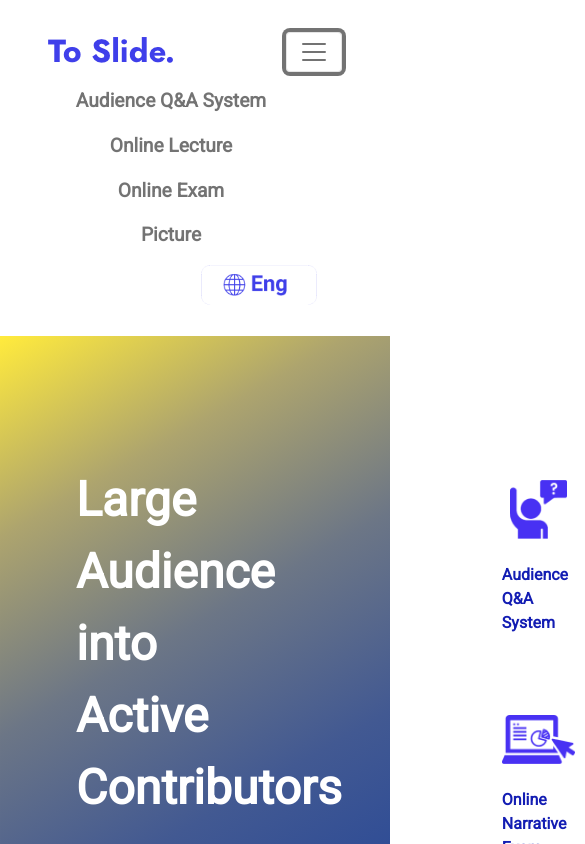
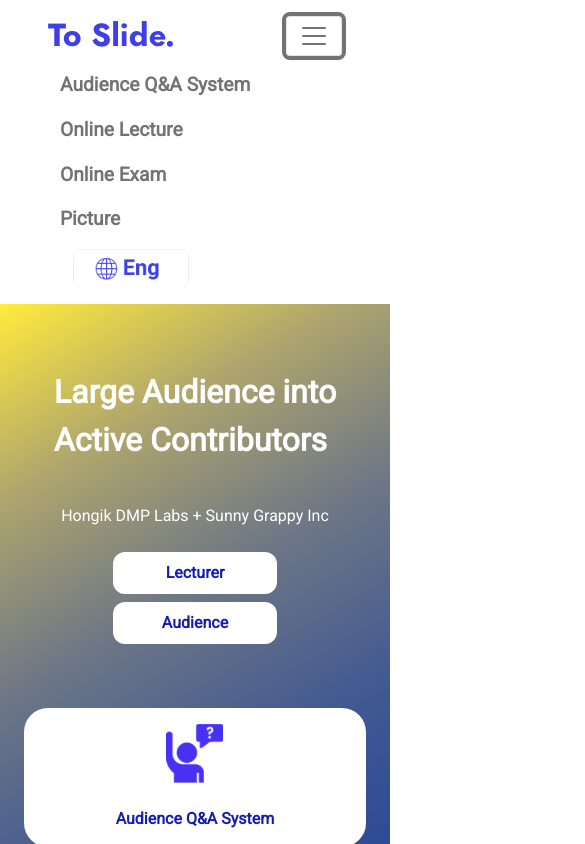
Before and after one commit to ja960508/toslide_bootstrap, a plain HTML site: page index.html in a window 390 px wide. Both pictures are taken after a click on the button "Toggle navigation". Shown: the top 844 px of the page, 585 px wide, since content can reach past the window. Drawn offline with nearby package versions, Linux system fonts and the light colour scheme.

Commit message:
mobile layout

```diff
--- a/index.html
+++ b/index.html
@@ -7,10 +7,10 @@
     <link href="https://cdn.jsdelivr.net/npm/bootstrap@5.0.0-beta1/dist/css/bootstrap.min.css" rel="stylesheet" integrity="sha384-giJF6kkoqNQ00vy+HMDP7azOuL0xtbfIcaT9wjKHr8RbDVddVHyTfAAsrekwKmP1" crossorigin="anonymous">
     <link href="https://fonts.googleapis.com/css?family=Roboto" rel="stylesheet" type="text/css">
     <script src="https://cdn.jsdelivr.net/npm/bootstrap@5.0.0-beta1/dist/js/bootstrap.bundle.min.js" integrity="sha384-ygbV9kiqUc6oa4msXn9868pTtWMgiQaeYH7/t7LECLbyPA2x65Kgf80OJFdroafW" crossorigin="anonymous" defer></script>
-    <title>Document</title>
+    <title>Toslide</title>
 </head>
 <body>
-    <nav class="navbar navbar-expand-lg navbar-light my-3 px-5">
+    <nav class="navbar navbar-expand-xl navbar-light my-lg-3 px-5">
         <a class="navbar-brand logo" href="#">
             <img src="./imgs/Toslide_logo.png" alt="logo" class="logo-img">
         </a>
@@ -19,35 +19,35 @@
         </button>
         <div class="container-fluid">
             <div class="collapse navbar-collapse justify-content-end" id="navbarSupportedContent">
-                <ul class="nav navbar-nav toslide-normal-font-style align-items-center">
+                <ul class="nav navbar-nav toslide-normal-font-style align-items-xl-center">
                     <li class="nav-item me-5"><a class="nav-link fw-bold" href="#">Audience Q&A System</a></li>
                     <li class="nav-item me-5"><a class="nav-link fw-bold" href="#">Online Lecture</a></li>
                     <li class="nav-item me-5"><a class="nav-link fw-bold" href="#">Online Exam</a></li>
                     <li class="nav-item me-5"><a class="nav-link fw-bold" href="#">Picture</a></li>
-                    <li class="nav-item toslide-ms-lg"><button class="btn lan-toggler"><img src="./imgs/lan_toggle_btn.png" alt="lan_toggle_btn"></button></li>
+                    <li class="nav-item toslide-ms-xl"><button class="btn lan-toggler"><img src="./imgs/lan_toggle_btn.png" alt="lan_toggle_btn"></button></li>
                 </ul>
             </div>
         </div>
     </nav>
-    <main class="container-fluid toslide-main-content d-flex justify-content-around">
-        <div class="d-flex flex-column toslide-m-lg">
+    <main class="container-fluid toslide-main-content d-flex flex-column flex-lg-row justify-content-lg-around">
+        <div class="d-flex flex-column toslide-m-lg align-items-center align-items-lg-start toslide-m">
             <span class="toslide-slogan fw-bold text-white mb-3">Large Audience into<br>Active Contributors</span>
             <span class="text-white my-4">Hongik DMP Labs + Sunny Grappy Inc</span>
-            <div class="mode-select">
-                <button type="button" class="fw-bold px-5 py-2 bg-white btn me-4">Lecturer</button>
+            <div class="mode-select d-flex flex-column flex-lg-row">
+                <button type="button" class="fw-bold px-5 py-2 bg-white btn me-lg-4 mb-2 mb-lg-0">Lecturer</button>
                 <button type="button" class="fw-bold px-5 py-2 bg-white btn">Audience</button>
             </div>
         </div>
-        <div class="d-flex flex-column toslide-m-lg">
-            <section class="toslide-tutorial bg-white d-flex flex-column align-items-center toslide-p-lg mb-5">
+        <div class="d-flex flex-column toslide-m-lg toslide-mx">
+            <section class="toslide-tutorial bg-white d-flex flex-column align-items-center toslide-p toslide-p-lg mb-3 mb-lg-5">
                 <img src="./imgs/Audience_Q&A.png" alt="Audience_Q&A.png" class="toslide-tutorial-icon mb-4">
                 <span class="fw-bold">Audience Q&A System</span>
             </section>
-            <section class="toslide-tutorial bg-white d-flex flex-column align-items-center toslide-p-lg mb-5">
+            <section class="toslide-tutorial bg-white d-flex flex-column align-items-center toslide-p toslide-p-lg mb-3 mb-lg-5">
                 <img src="./imgs/Online_test.png" alt="Online_test.png" class="toslide-tutorial-icon mb-4">
                 <span class="fw-bold">Online Narrative Exam</span>
             </section>
-            <section class="toslide-tutorial bg-white d-flex flex-column align-items-center toslide-p-lg mb-5">
+            <section class="toslide-tutorial bg-white d-flex flex-column align-items-center toslide-p toslide-p-lg mb-3 mb-lg-5">
                 <img src="./imgs/Online_lecture.png" alt="Online_lecture.png" class="toslide-tutorial-icon mb-4">
                 <span class="fw-bold">Online Lecture - Share Synced File</span>
             </section>
--- a/style.css
+++ b/style.css
@@ -22,18 +22,6 @@ body {
     margin-top: var(--gap-between-container);
 }
 
-.toslide-m-lg {
-    margin: var(--margin-very-large) var(--margin-large);
-}
-
-.toslide-ms-lg {
-    margin-left: var(--margin-very-large)
-}
-
-.toslide-p-lg {
-    padding: var(--padding-middle) var(--padding-large);
-}
-
 .toslide-bold-font-style {
     font-weight: bold !important;
 }
@@ -45,6 +33,18 @@ body {
 
 .toslide-blue {
     color: var(--toslide-blue);
+}
+
+.toslide-m {
+    margin: var(--margin-large) var(--margin-normal);
+}
+
+.toslide-mx {
+    margin: 0 var(--margin-normal);
+}
+
+.toslide-p {
+    padding: var(--padding-middle) var(--padding-middle);
 }
 
 .toslide-mode-select-btn {
@@ -65,12 +65,13 @@ body {
 }
 
 .toslide-slogan {
-    font-size: 3rem;
+    font-size: 2rem;
 }
 
 .toslide-main-content {
     background-image: url('./imgs/main_back_img.svg');
-    height: 80vh;
+    background-repeat: repeat-y;
+    height: 100%;
 }
 
 .mode-select button {
@@ -96,5 +97,26 @@ body {
     cursor: pointer;
 }
 
-@media screen and (max-width:768px) {
+@media(min-width:992px) {
+    .toslide-ms-lg {
+        margin-left: var(--margin-very-large)
+    }
+
+    .toslide-m-lg {
+        margin: var(--margin-very-large) var(--margin-large);
+    }
+
+    .toslide-p-lg {
+        padding: var(--padding-middle) var(--padding-large);
+    }
+
+    .toslide-slogan {
+        font-size: 3rem;
+    }
 }
+
+@media(min-width:1200) {
+    .toslide-ms-xl {
+        margin-left: var(--margin-very-large)
+    }
+}
```
Also changed, not shown: toslide_tutorial.html (added, +29 -0 lines).
